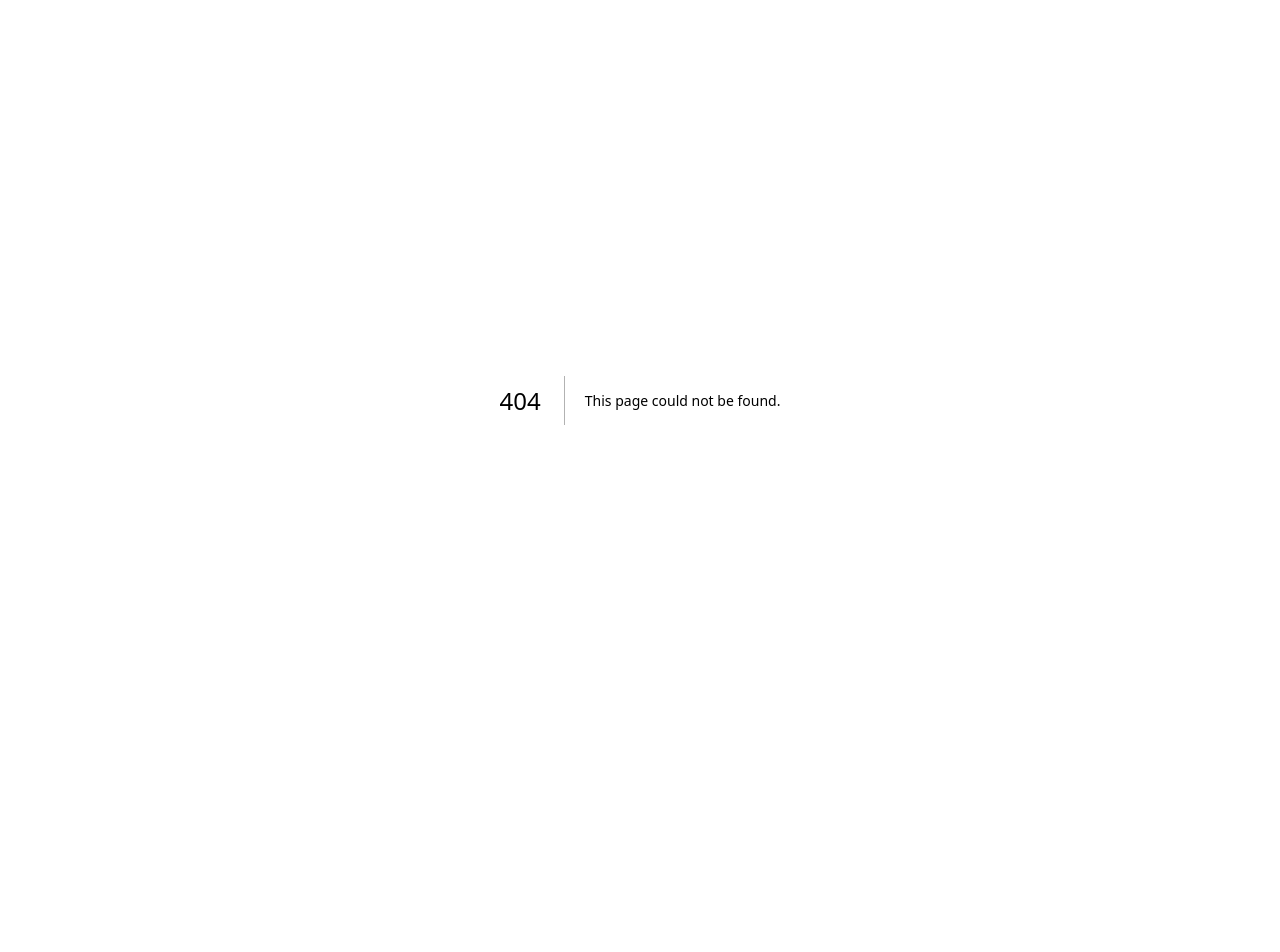
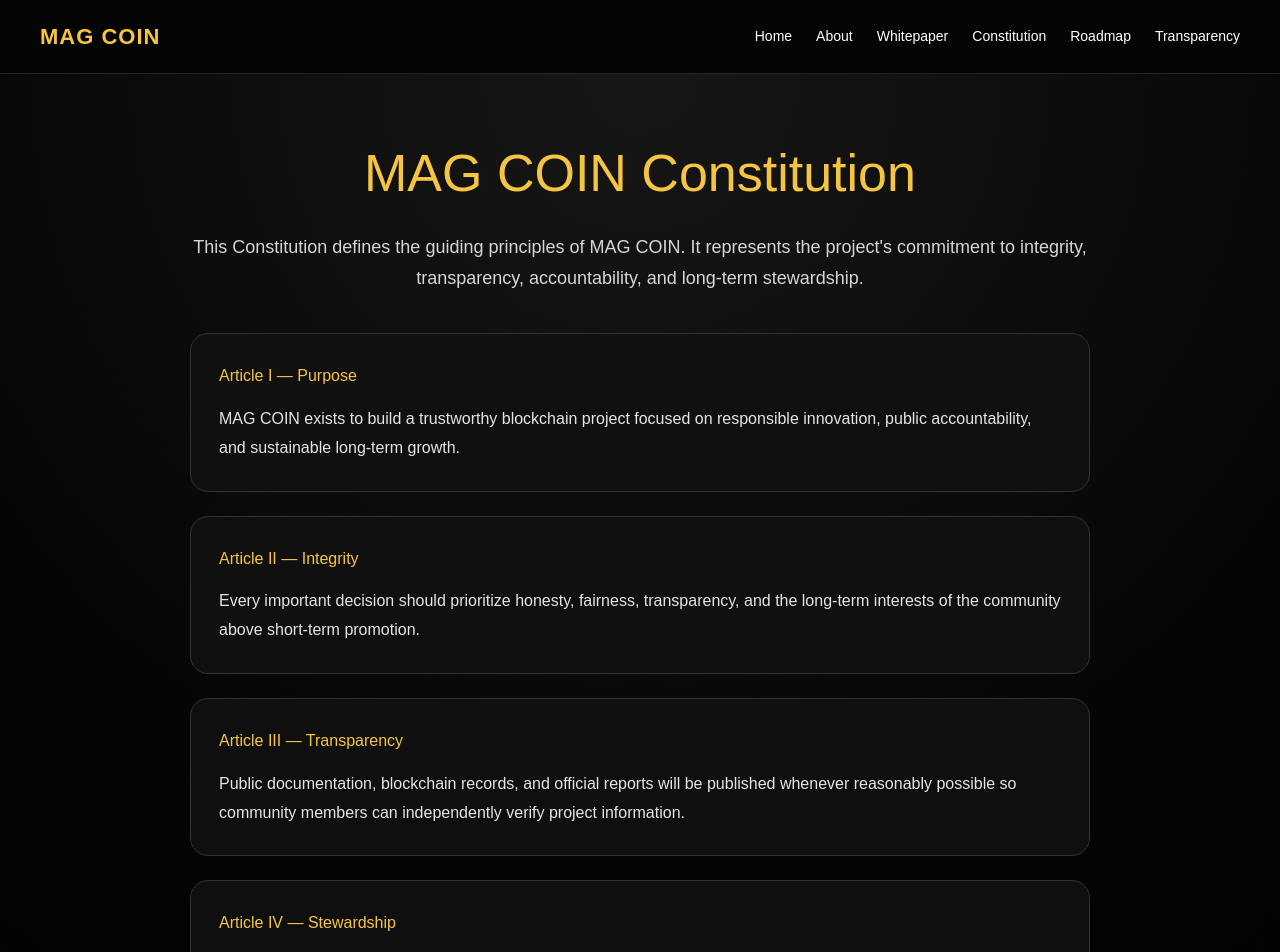
Before and after one commit to MAGZOWN/mag-coin-website, a Next.js app: page /constitution in a window 1280 px wide. Before the commit this address had no page. Shown: the top 952 px of the page. Before the commit the page ends 800 px from the top, so only its background shows below. Built offline with nearby package versions, Linux system fonts and the light colour scheme.

Commit message:
Create Constitution page

```diff
--- /dev/null
+++ b/app/constitution/page.tsx
@@ -0,0 +1,142 @@
+import type { CSSProperties } from "react";
+import Navbar from "../components/Navbar";
+
+export default function Constitution() {
+  return (
+    <>
+      <Navbar />
+
+      <main style={styles.main}>
+        <section style={styles.container}>
+          <h1 style={styles.title}>MAG COIN Constitution</h1>
+
+          <p style={styles.lead}>
+            This Constitution defines the guiding principles of MAG COIN. It
+            represents the project's commitment to integrity, transparency,
+            accountability, and long-term stewardship.
+          </p>
+
+          <div style={styles.card}>
+            <h2 style={styles.heading}>Article I — Purpose</h2>
+            <p>
+              MAG COIN exists to build a trustworthy blockchain project focused
+              on responsible innovation, public accountability, and sustainable
+              long-term growth.
+            </p>
+          </div>
+
+          <div style={styles.card}>
+            <h2 style={styles.heading}>Article II — Integrity</h2>
+            <p>
+              Every important decision should prioritize honesty, fairness,
+              transparency, and the long-term interests of the community above
+              short-term promotion.
+            </p>
+          </div>
+
+          <div style={styles.card}>
+            <h2 style={styles.heading}>Article III — Transparency</h2>
+            <p>
+              Public documentation, blockchain records, and official reports
+              will be published whenever reasonably possible so community
+              members can independently verify project information.
+            </p>
+          </div>
+
+          <div style={styles.card}>
+            <h2 style={styles.heading}>Article IV — Stewardship</h2>
+            <p>
+              MAG COIN is intended to be managed responsibly with decisions made
+              for future sustainability rather than temporary popularity.
+            </p>
+          </div>
+
+          <div style={styles.card}>
+            <h2 style={styles.heading}>Article V — Community</h2>
+            <p>
+              Every holder deserves respectful communication. Questions,
+              feedback, and constructive criticism are welcomed as part of
+              continuous improvement.
+            </p>
+          </div>
+
+          <div style={styles.card}>
+            <h2 style={styles.heading}>Article VI — Continuous Improvement</h2>
+            <p>
+              This Constitution may evolve as the project grows. Any meaningful
+              revisions will be documented publicly to maintain transparency.
+            </p>
+          </div>
+
+          <div style={styles.card}>
+            <h2 style={styles.heading}>Founder's Declaration</h2>
+
+            <p>
+              MAG COIN is being developed with the intention of creating a
+              responsible digital project built upon integrity, accountability,
+              and long-term trust. Every future milestone should strengthen
+              these principles rather than compromise them.
+            </p>
+          </div>
+
+          <p style={styles.footer}>
+            Version 1.0 — Official Founding Constitution of MAG COIN
+          </p>
+        </section>
+      </main>
+    </>
+  );
+}
+
+const styles: Record<string, CSSProperties> = {
+  main: {
+    minHeight: "100vh",
+    background:
+      "radial-gradient(circle at top, #171717 0%, #050505 45%, #000000 100%)",
+    color: "#ffffff",
+    fontFamily: "Arial, sans-serif",
+    padding: "60px 24px",
+  },
+
+  container: {
+    maxWidth: "900px",
+    margin: "0 auto",
+  },
+
+  title: {
+    color: "#f5c542",
+    fontSize: "52px",
+    textAlign: "center",
+    marginBottom: "20px",
+  },
+
+  lead: {
+    color: "#d6d6d6",
+    fontSize: "18px",
+    lineHeight: "1.7",
+    textAlign: "center",
+    marginBottom: "40px",
+  },
+
+  card: {
+    background: "rgba(17,17,17,0.92)",
+    border: "1px solid #333",
+    borderRadius: "18px",
+    padding: "28px",
+    marginBottom: "24px",
+    lineHeight: "1.8",
+    color: "#e5e5e5",
+  },
+
+  heading: {
+    color: "#f5c542",
+    marginBottom: "14px",
+  },
+
+  footer: {
+    color: "#888",
+    textAlign: "center",
+    marginTop: "40px",
+    fontSize: "14px",
+  },
+};
```
